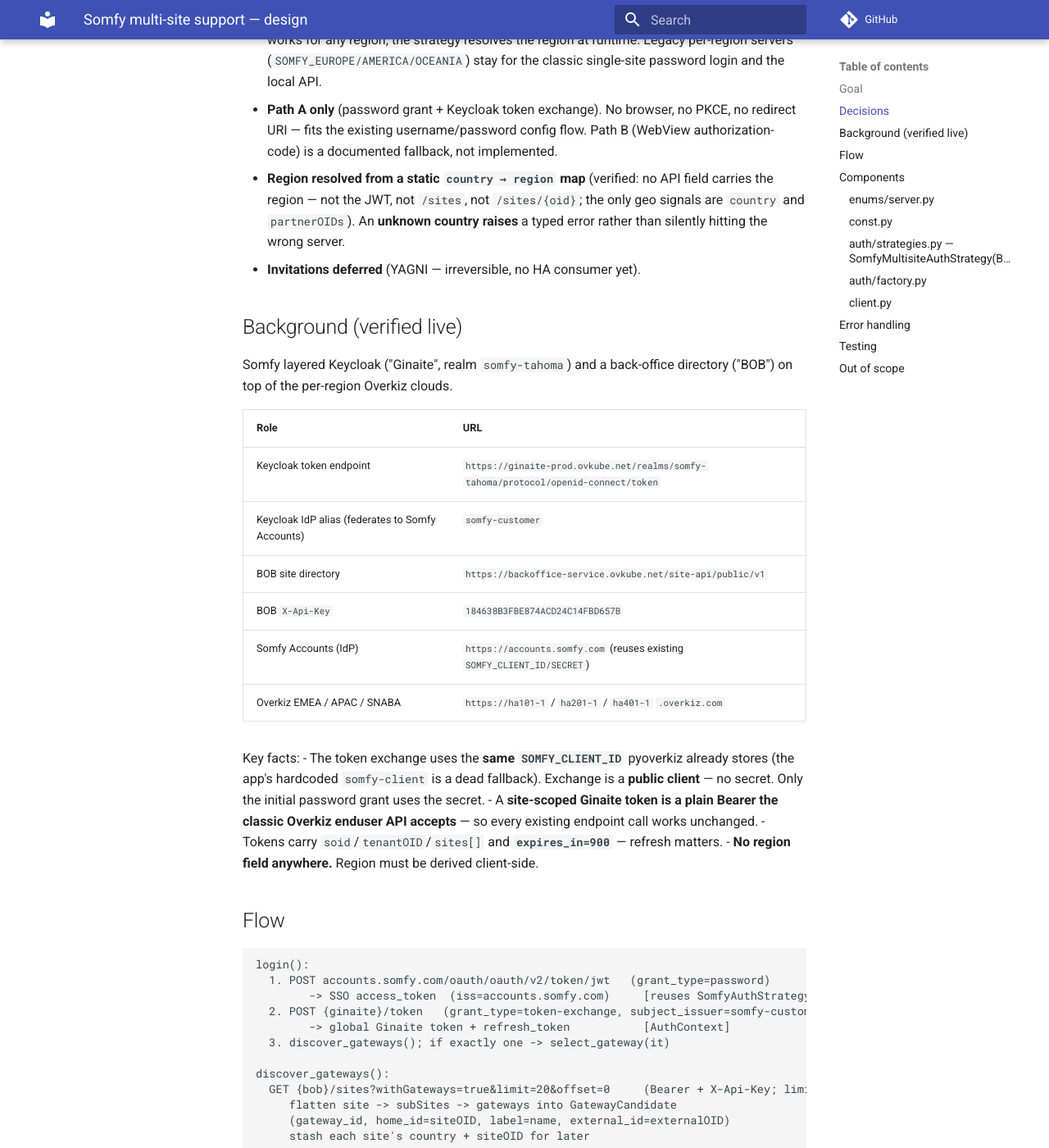
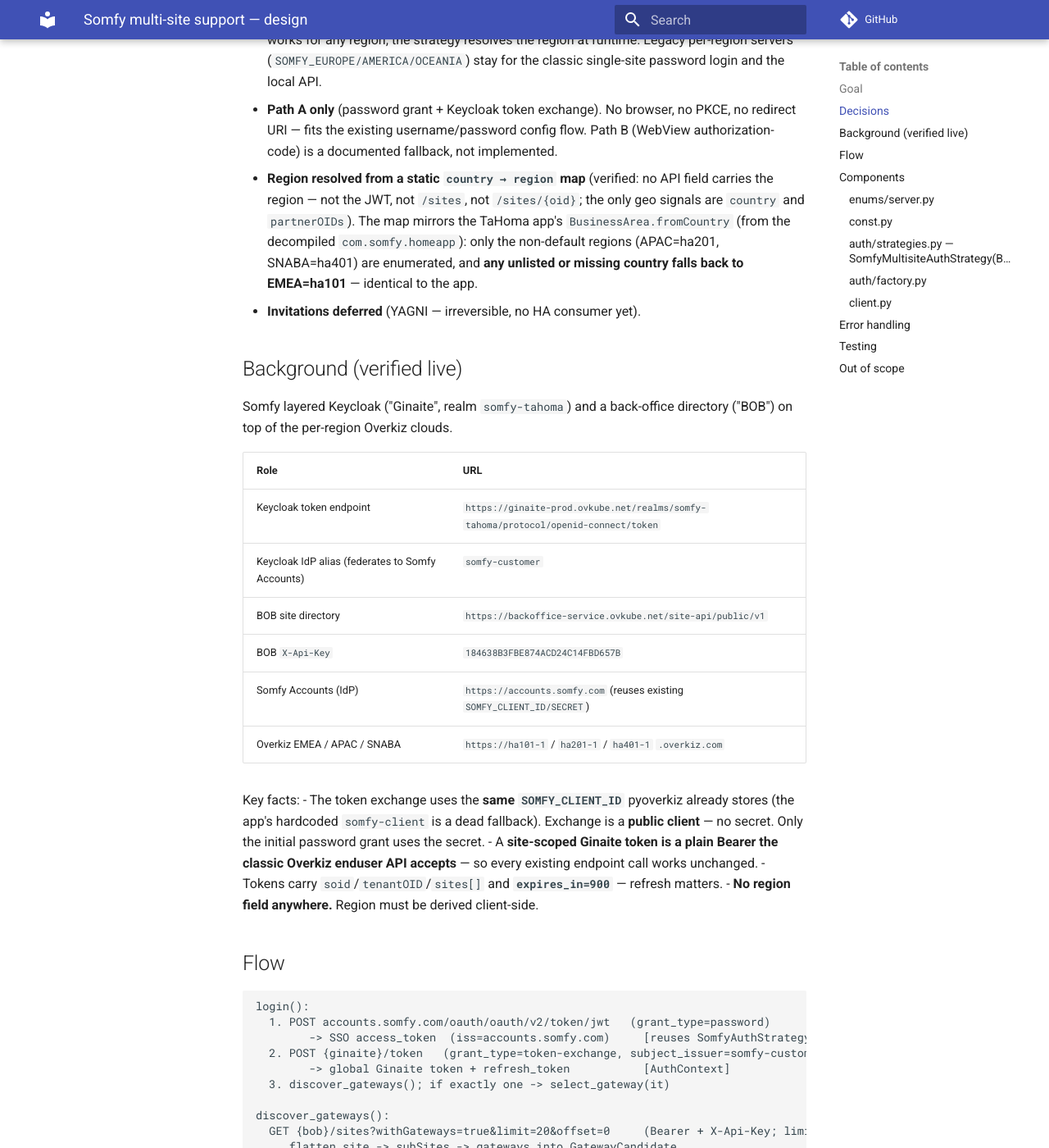
Before and after one commit to iMicknl/python-overkiz-api, an MkDocs documentation site: the page built from docs/superpowers/specs/2026-07-04-somfy-multisite-design.md, in a window 1280 px wide and 1400 px high, scrolled down 553 px. Shown: the whole window at 82% size. Built offline with MkDocs 1.6.1 and Material for MkDocs 9.7.7, drawn with Linux system fonts in a browser that asks for light colours; comment, search, counter and statistics services are not loaded; some of the changed text lies outside the part shown.

Commit message:
feat: use app's country->region mapping with EMEA fallback
Replace the seeded country->region guess with the TaHoma app's authoritative
BusinessArea.fromCountry table (decompiled com.somfy.homeapp). Only non-default
regions (APAC, SNABA) are enumerated; any unlisted or missing country falls back
to EMEA, matching the app instead of raising.

```diff
--- a/docs/superpowers/specs/2026-07-04-somfy-multisite-design.md
+++ b/docs/superpowers/specs/2026-07-04-somfy-multisite-design.md
@@ -23,8 +23,10 @@
   (WebView authorization-code) is a documented fallback, not implemented.
 - **Region resolved from a static `country → region` map** (verified: no API
   field carries the region — not the JWT, not `/sites`, not `/sites/{oid}`; the
-  only geo signals are `country` and `partnerOIDs`). An **unknown country raises**
-  a typed error rather than silently hitting the wrong server.
+  only geo signals are `country` and `partnerOIDs`). The map mirrors the TaHoma
+  app's `BusinessArea.fromCountry` (from the decompiled `com.somfy.homeapp`): only
+  the non-default regions (APAC=ha201, SNABA=ha401) are enumerated, and **any
+  unlisted or missing country falls back to EMEA=ha101** — identical to the app.
 - **Invitations deferred** (YAGNI — irreversible, no HA consumer yet).
 
 ## Background (verified live)
@@ -69,7 +71,7 @@
 
 select_gateway(gateway_id):
   - record selected siteOID + country
-  - region = COUNTRY_REGION[country]  (raise SomfyServiceError if unmapped)
+  - region = COUNTRY_REGION.get(country, EMEA)  (unlisted/missing -> EMEA)
   - self._endpoint = REGION_ENDPOINT[region]
   - mint site-scoped token: POST {ginaite}/token?siteOID=<oid> (grant_type=refresh_token)
 
@@ -116,9 +118,8 @@
 
 - Bad credentials in the password grant → `SomfyBadCredentialsError` (existing).
 - Token-exchange / BOB non-200 → `SomfyServiceError` (existing).
-- Unknown `country` in the region map → `SomfyServiceError` with a message
-  naming the country and site, so the failure is diagnosable (better than a
-  downstream `403 No such user account`).
+- Unknown or missing `country` → falls back to EMEA (the app's behavior); never
+  raises. EMEA is the largest region and the safe default.
 - `auth_headers`/`endpoint` before a gateway is selected: `endpoint` returns the
   placeholder; requests only succeed after selection (mirrors Rexel's
   select-before-use contract).
@@ -130,7 +131,7 @@
 - login: password grant + token exchange populate the context.
 - discovery: multi-site `/sites` flattens to the expected `GatewayCandidate`s.
 - select: resolves region from country, sets endpoint, mints a `?siteOID` token.
-- unknown country → `SomfyServiceError`.
+- unknown/missing country → falls back to EMEA endpoint.
 - refresh: expired token refreshes with `?siteOID` and stays scoped.
 - factory: `Server.SOMFY` + username/password → `SomfyMultisiteAuthStrategy`.
 
```
Also changed, not shown: 3 other files.
